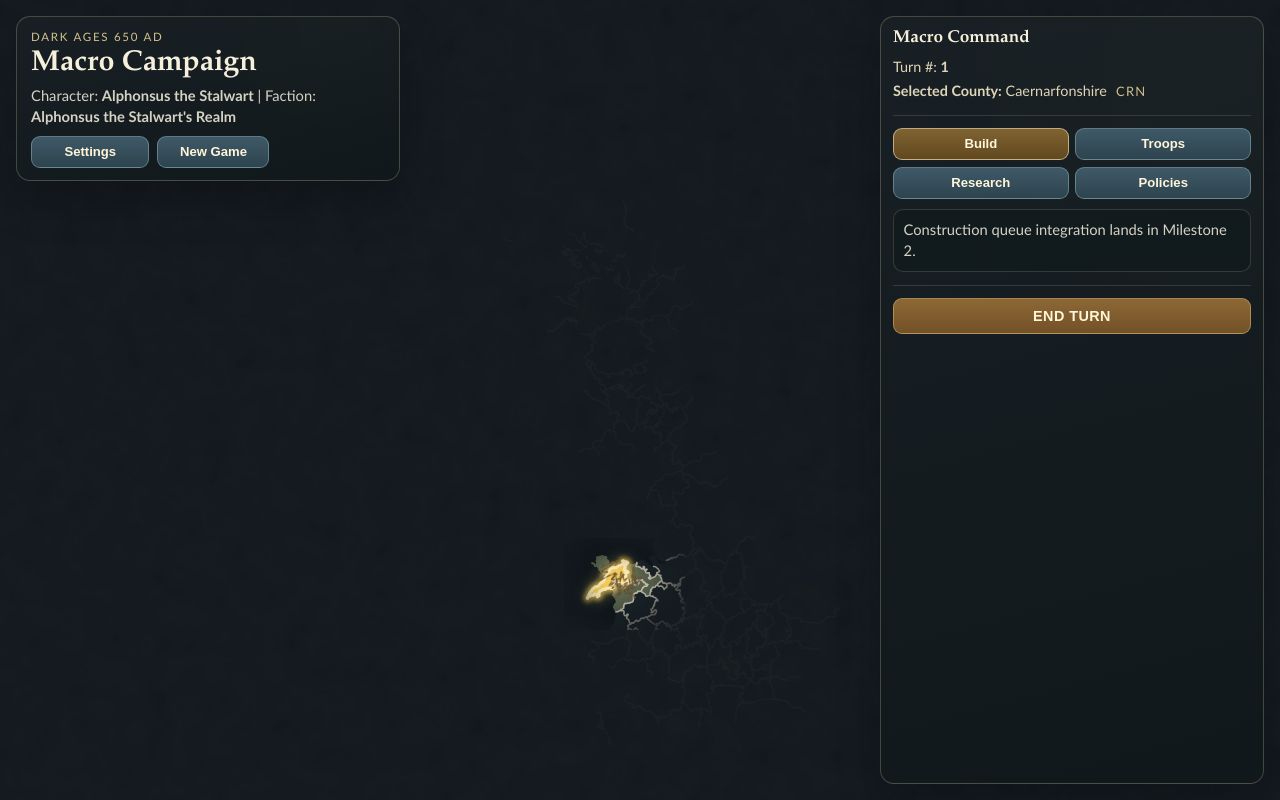
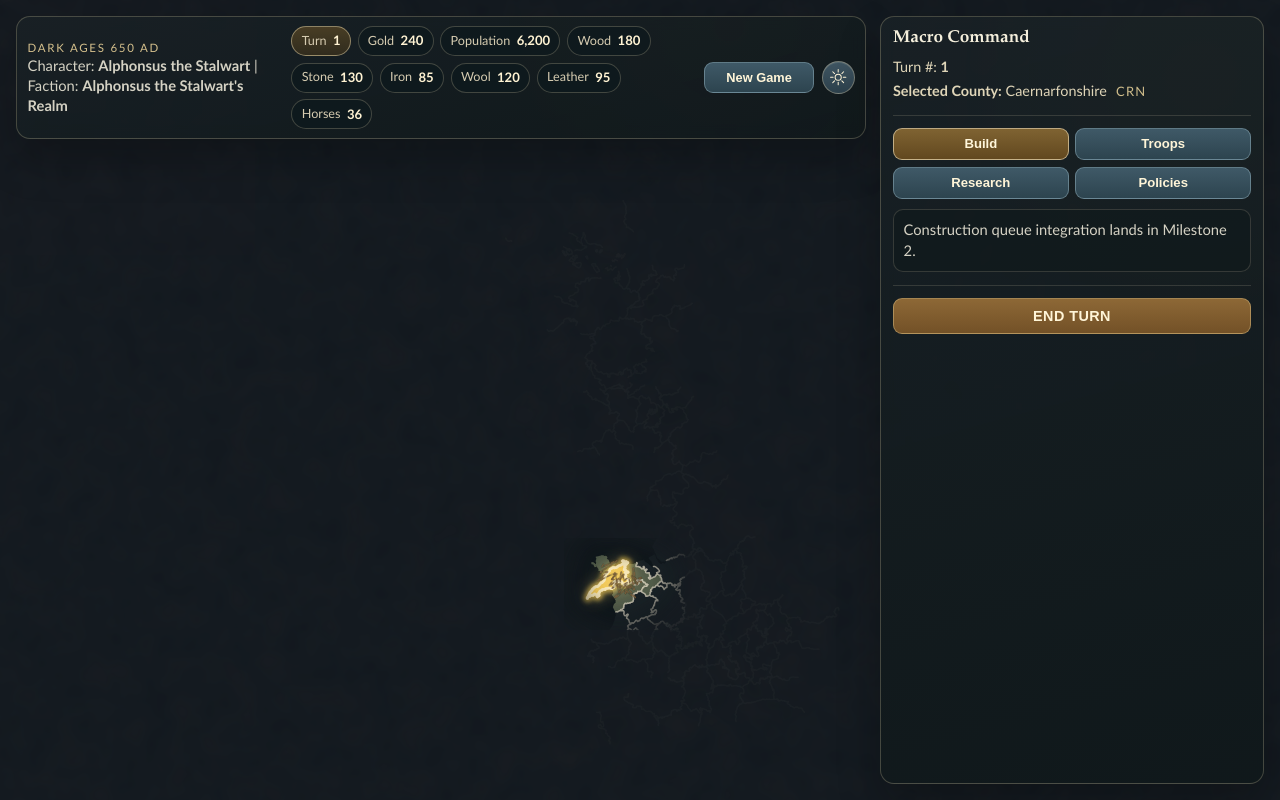
Before and after one commit to jmc77-47/britannia-650, a React app: page / in a window 1280 px wide. Both pictures are taken after a click on the button "Begin Campaign". Built offline with nearby package versions, Linux system fonts and the light colour scheme; the HTML template or start-up script is replaced by a standard one.

Commit message:
Milestone 1.4: restore resource ribbon + initial resources

```diff
--- a/src/App.css
+++ b/src/App.css
@@ -279,25 +279,48 @@
   font-size: clamp(1.28rem, 2.5vw, 1.8rem);
 }
 
-.macro-banner-actions {
-  margin-top: 0.58rem;
+.MacroRibbon {
+  position: fixed;
+  top: 1rem;
+  left: 1rem;
+  right: calc(min(24rem, calc(100vw - 2rem)) + 1.85rem);
+  z-index: 33;
   display: flex;
   align-items: center;
-  gap: 0.5rem;
+  gap: 0.65rem;
+  padding: 0.56rem 0.66rem;
+  pointer-events: none;
+  animation: hud-fade-up 320ms ease;
+}
+
+.macro-ribbon-main {
+  min-width: 12rem;
+  max-width: 18rem;
+}
+
+.macro-ribbon-context {
+  margin-top: 0.2rem;
+  font-size: 0.84rem;
+  line-height: 1.34;
+}
+
+.macro-ribbon-actions {
+  display: inline-flex;
+  align-items: center;
+  gap: 0.46rem;
+  margin-left: auto;
+  pointer-events: none;
+}
+
+.macro-ribbon-actions > button {
+  pointer-events: auto;
 }
 
 .macro-new-game-button {
-  min-width: 7rem;
-  padding-top: 0.44rem;
-  padding-bottom: 0.44rem;
-  font-size: 0.82rem;
-}
-
-.macro-settings-button {
-  min-width: 7.4rem;
-  padding-top: 0.44rem;
-  padding-bottom: 0.44rem;
-  font-size: 0.82rem;
+  min-width: 6.9rem;
+  padding-top: 0.42rem;
+  padding-bottom: 0.42rem;
+  font-size: 0.8rem;
 }
 
 .MacroPanel {
@@ -676,9 +699,12 @@ h1 {
   list-style: none;
   display: flex;
   flex-wrap: wrap;
+  flex: 1 1 auto;
   align-content: center;
-  justify-content: flex-end;
+  justify-content: flex-start;
   gap: 0.42rem;
+  min-width: 0;
+  pointer-events: none;
 }
 
 .resource-pill {
@@ -691,13 +717,13 @@ h1 {
   background: rgba(14, 26, 30, 0.75);
   color: #f1e7c8;
   font-size: 0.79rem;
-  cursor: help;
-  transition: border-color 130ms ease, transform 130ms ease;
-}
-
-.resource-pill:hover {
-  border-color: rgba(245, 228, 185, 0.45);
-  transform: translateY(-1px);
+  pointer-events: none;
+  white-space: nowrap;
+}
+
+.resource-pill-turn {
+  border-color: rgba(242, 227, 180, 0.48);
+  background: linear-gradient(180deg, rgba(114, 86, 40, 0.56), rgba(73, 56, 28, 0.55));
 }
 
 .resource-pill-label {
@@ -1394,6 +1420,28 @@ button:disabled {
   .MacroBanner {
     right: 0.75rem;
     width: auto;
+  }
+
+  .MacroRibbon {
+    top: 0.75rem;
+    left: 0.75rem;
+    right: 0.75rem;
+    flex-wrap: wrap;
+    align-items: flex-start;
+  }
+
+  .macro-ribbon-main {
+    width: 100%;
+    max-width: none;
+    min-width: 0;
+  }
+
+  .macro-ribbon-actions {
+    margin-left: 0;
+  }
+
+  .resource-ribbon {
+    width: 100%;
   }
 
   .MacroPanel {
--- a/src/App.tsx
+++ b/src/App.tsx
@@ -26,6 +26,7 @@ import {
   assetUrl,
   createInitialGameState,
   type GameState,
+  type ResourceStockpile,
 } from './game/state'
 import './App.css'
 
@@ -39,6 +40,26 @@ const COUNTY_HOVER_FILL = '#738260'
 const COUNTY_SELECTED_FILL = '#d8ba66'
 const PLAYER_FACTION_FALLBACK_FILL = '#79c5f0'
 const FOGGED_COUNTY_FILL = '#1a2328'
+const EMPTY_RESOURCE_STOCKPILE: ResourceStockpile = {
+  gold: 0,
+  population: 0,
+  wood: 0,
+  stone: 0,
+  iron: 0,
+  wool: 0,
+  leather: 0,
+  horses: 0,
+}
+const RESOURCE_RIBBON_ITEMS: { key: keyof ResourceStockpile; label: string }[] = [
+  { key: 'gold', label: 'Gold' },
+  { key: 'population', label: 'Population' },
+  { key: 'wood', label: 'Wood' },
+  { key: 'stone', label: 'Stone' },
+  { key: 'iron', label: 'Iron' },
+  { key: 'wool', label: 'Wool' },
+  { key: 'leather', label: 'Leather' },
+  { key: 'horses', label: 'Horses' },
+]
 
 interface CountyTopologyProperties {
   NAME?: string
@@ -245,6 +266,9 @@ const getErrorMessage = (error: unknown): string => {
   }
   return 'Unknown error while loading macro map data.'
 }
+
+const formatResourceValue = (value: number): string =>
+  new Intl.NumberFormat('en-US').format(Math.max(0, Math.round(value)))
 
 const fetchJson = async <T,>(path: string): Promise<T> => {
   const response = await fetch(path)
@@ -514,6 +538,16 @@ function MacroGame({ initialGameState, mapData }: MacroGameProps) {
         : null,
     [gameState.availableCharacters, gameState.selectedCharacterId],
   )
+  const playerResources = useMemo<ResourceStockpile>(() => {
+    const playerFactionId = gameState.playerFactionId
+    if (!playerFactionId) {
+      return EMPTY_RESOURCE_STOCKPILE
+    }
+
+    return (
+      gameState.resourcesByKingdomId[playerFactionId] ?? EMPTY_RESOURCE_STOCKPILE
+    )
+  }, [gameState.playerFactionId, gameState.resourcesByKingdomId])
 
   const kingdomByCountyId = useMemo(() => {
     const map = new Map<
@@ -1136,29 +1170,38 @@ function MacroGame({ initialGameState, mapData }: MacroGameProps) {
         )}
       </div>
 
+      {isSetupPhase ? (
         <header className="HudPanel MacroBanner">
           <p className="hud-eyebrow">Dark Ages 650 AD</p>
-        <h1>{isSetupPhase ? 'Choose Your Character' : 'Macro Campaign'}</h1>
-        {isSetupPhase ? (
+          <h1>Choose Your Character</h1>
           <p className="subtle">
             Select Alphonsus, Douglas, Edmund, or Ulmann to begin your campaign.
           </p>
+        </header>
       ) : (
-          <p className="subtle">
+        <header aria-label="Top resource ribbon" className="HudPanel MacroRibbon">
+          <div className="macro-ribbon-main">
+            <p className="hud-eyebrow">Dark Ages 650 AD</p>
+            <p className="macro-ribbon-context subtle">
               Character: <strong>{selectedCharacter?.name ?? 'Unknown'}</strong> | Faction:{' '}
               <strong>{gameState.playerFactionName ?? 'Unknown banner'}</strong>
             </p>
-        )}
-        {!isSetupPhase && (
-          <div className="macro-banner-actions">
-            <button
-              className="secondary-button macro-settings-button"
-              onClick={() => setSettingsOpen(true)}
-              ref={settingsButtonRef}
-              type="button"
-            >
-              Settings
-            </button>
+          </div>
+
+          <ul aria-label="Current resources" className="resource-ribbon">
+            <li className="resource-pill resource-pill-turn" title="Current turn">
+              <span className="resource-pill-label">Turn</span>
+              <strong>{formatResourceValue(gameState.turnNumber)}</strong>
+            </li>
+            {RESOURCE_RIBBON_ITEMS.map((resource) => (
+              <li className="resource-pill" key={resource.key} title={resource.label}>
+                <span className="resource-pill-label">{resource.label}</span>
+                <strong>{formatResourceValue(playerResources[resource.key])}</strong>
+              </li>
+            ))}
+          </ul>
+
+          <div className="macro-ribbon-actions">
             <button
               className="secondary-button macro-new-game-button"
               onClick={openSetup}
@@ -1166,9 +1209,22 @@ function MacroGame({ initialGameState, mapData }: MacroGameProps) {
             >
               New Game
             </button>
+            <button
+              aria-label="Open settings"
+              className={`gear-button${settingsOpen ? ' is-active' : ''}`}
+              data-tooltip="Settings"
+              onClick={() => setSettingsOpen(true)}
+              ref={settingsButtonRef}
+              type="button"
+            >
+              <svg aria-hidden="true" viewBox="0 0 24 24">
+                <circle cx="12" cy="12" r="3.6" />
+                <path d="M12 3v3M12 18v3M3 12h3M18 12h3M5.6 5.6l2.1 2.1M16.3 16.3l2.1 2.1M18.4 5.6l-2.1 2.1M7.7 16.3l-2.1 2.1" />
+              </svg>
+            </button>
           </div>
+        </header>
       )}
-      </header>
 
       {gameState.gamePhase === 'playing' && (
         <MacroPanel
--- a/src/game/reducer.ts
+++ b/src/game/reducer.ts
@@ -1,5 +1,9 @@
 import { resolveTurn } from './resolveTurn'
-import { normalizeCountyId, type GameState } from './state'
+import {
+  createStartingResources,
+  normalizeCountyId,
+  type GameState,
+} from './state'
 
 export type GameAction =
   | {
@@ -68,11 +72,16 @@ export const gameReducer = (state: GameState, action: GameAction): GameState =>
     const kingdom = state.kingdoms.find((candidateKingdom) =>
       candidateKingdom.countyIds.includes(startingCountyId),
     )
+    const playerFactionId = kingdom?.id ?? `player-${selectedCharacter.id}`
     const ownedCountyIds = kingdom
       ? kingdom.countyIds
       : startingCountyId
         ? [startingCountyId]
         : []
+    const resourcesByKingdomId = {
+      ...state.resourcesByKingdomId,
+      [playerFactionId]: createStartingResources(),
+    }
     const discoveredCountyIds = normalizeCountyIdList(
       action.discoveredCountyIds ?? [startingCountyId],
     )
@@ -87,10 +96,11 @@ export const gameReducer = (state: GameState, action: GameAction): GameState =>
       selectedCharacterId: selectedCharacter.id,
       startingCountyId: startingCountyId || null,
       selectedCountyId: startingCountyId || null,
-      playerFactionId: kingdom?.id ?? null,
+      playerFactionId,
       playerFactionName: kingdom?.name ?? `${selectedCharacter.name}'s Realm`,
       playerFactionColor: kingdom?.color ?? '#f3c94b',
       ownedCountyIds,
+      resourcesByKingdomId,
       fogOfWarEnabled: true,
       superhighwaysEnabled: state.superhighwaysEnabled,
       discoveredCountyIds,
--- a/src/game/state.ts
+++ b/src/game/state.ts
@@ -23,6 +23,17 @@ export interface KingdomGameState {
   countyIds: string[]
 }
 
+export interface ResourceStockpile {
+  gold: number
+  population: number
+  wood: number
+  stone: number
+  iron: number
+  wool: number
+  leather: number
+  horses: number
+}
+
 export interface GameState {
   gamePhase: GamePhase
   turnNumber: number
@@ -33,6 +44,7 @@ export interface GameState {
   playerFactionName: string | null
   playerFactionColor: string | null
   ownedCountyIds: string[]
+  resourcesByKingdomId: Record<string, ResourceStockpile>
   fogOfWarEnabled: boolean
   superhighwaysEnabled: boolean
   discoveredCountyIds: string[]
@@ -105,6 +117,17 @@ const fetchJson = async <T>(path: string): Promise<T> => {
 
 const clampInteger = (value: number, min: number, max: number): number =>
   Math.round(Math.min(max, Math.max(min, value)))
+
+export const createStartingResources = (): ResourceStockpile => ({
+  gold: 240,
+  population: 6200,
+  wood: 180,
+  stone: 130,
+  iron: 85,
+  wool: 120,
+  leather: 95,
+  horses: 36,
+})
 
 const parseCountyState = (payload: unknown): Record<string, CountyGameState> => {
   if (!payload || typeof payload !== 'object') {
@@ -239,6 +262,11 @@ export const createInitialGameState = async (): Promise<GameState> => {
     fetchJson<unknown>(toAssetUrl(STARTS_PATH)),
     fetchJson<unknown>(toAssetUrl(KINGDOMS_PATH)),
   ])
+  const kingdoms = parseKingdoms(kingdomsPayload)
+  const resourcesByKingdomId: Record<string, ResourceStockpile> = {}
+  kingdoms.forEach((kingdom) => {
+    resourcesByKingdomId[kingdom.id] = createStartingResources()
+  })
 
   return {
     gamePhase: 'setup',
@@ -250,11 +278,12 @@ export const createInitialGameState = async (): Promise<GameState> => {
     playerFactionName: null,
     playerFactionColor: null,
     ownedCountyIds: [],
+    resourcesByKingdomId,
     fogOfWarEnabled: true,
     superhighwaysEnabled: false,
     discoveredCountyIds: [],
     availableCharacters: parseStartCharacters(startsPayload),
-    kingdoms: parseKingdoms(kingdomsPayload),
+    kingdoms,
     counties: parseCountyState(countyMetadata),
     pendingOrders: [],
   }
```
Lines whose indentation alone changed are shown as unchanged.
